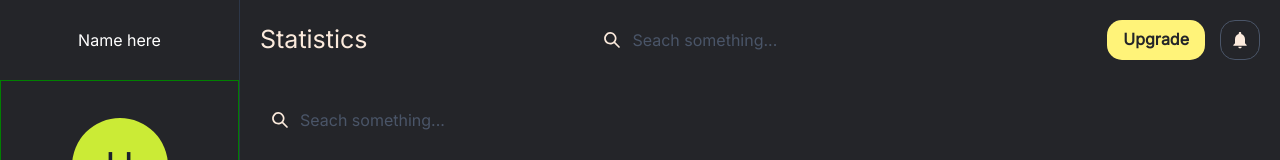
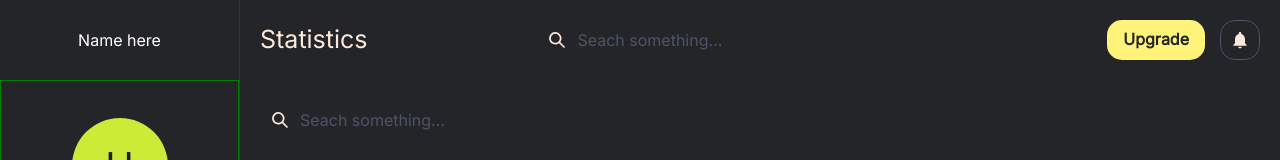
Before and after one commit to jeffigy/modern-chakra-dashboard, a Next.js app: page /components/Navbar/SearchBar in a window 1280 px wide. Shown: the top 160 px of the page. Built offline with nearby package versions, Linux system fonts and the light colour scheme.

Commit message:
responsive searchbar

```diff
--- a/src/pages/components/Navbar/SearchBar.tsx
+++ b/src/pages/components/Navbar/SearchBar.tsx
@@ -6,7 +6,11 @@ type SearchBarProps = {};
 
 const SearchBar: React.FC<SearchBarProps> = () => {
   return (
-    <Flex>
+    <Flex
+      flexGrow={1}
+      align={"center"}
+      maxW={{ sm: "200px", md: "300px", lg: "400px" }}
+    >
       <InputGroup>
         <InputLeftElement
           pointerEvents={"none"}
@@ -18,11 +22,7 @@ const SearchBar: React.FC<SearchBarProps> = () => {
           border={"none"}
           color={"brand.600"}
           _placeholder={{ color: "gray.600" }}
-          _focus={{
-            outline: "none",
-            border: "1px solid",
-            borderColor: "brand.600",
-          }}
+          focusBorderColor="brand.600"
         />
       </InputGroup>
     </Flex>
```
